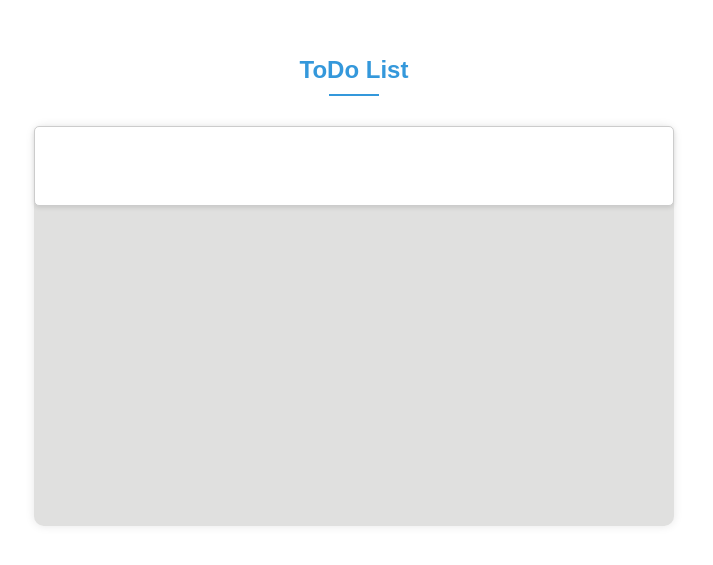
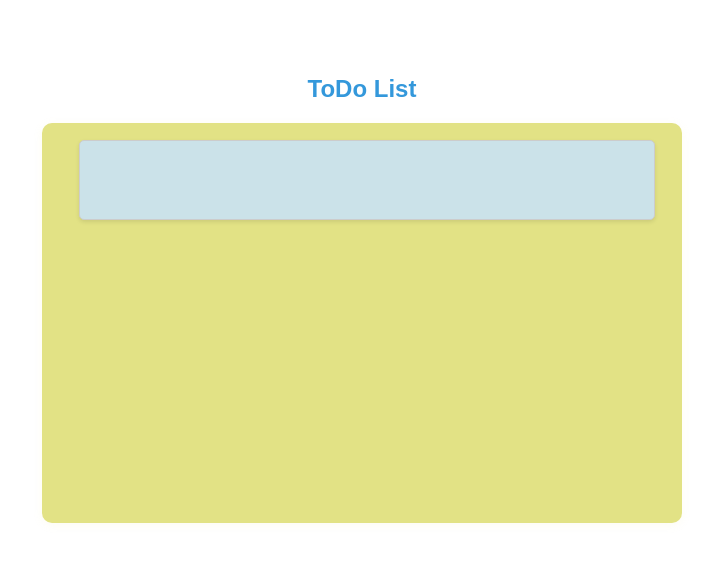
Before and after one commit to Ayushjaiswal2000/ToDo_List, a plain HTML site: page Index.html in a window 1280 px wide. Shown: the part 119-684 px from the top of the page, without its empty margins (286-999 px from the left). Drawn offline with Linux system fonts and the light colour scheme.

Commit message:
Change  Some Css

```diff
--- a/Index.css
+++ b/Index.css
@@ -1,8 +1,8 @@
 body {
+
     width: 100vw;
     height: 100vh;
     background-color: rgb(255, 255, 255);
-    margin: 0;
     display: flex;
     flex-direction: column;
     justify-content: center;
@@ -11,51 +11,39 @@ body {
 
 h2 {
     text-align: center;
-    color: #3498db; /* Header text color */
-    margin-bottom: 20px; /* Add some spacing at the bottom */
-    font-family: 'Arial', sans-serif; /* Optional: Specify font family */
+    color: #3498db;
+    margin-bottom: 20px;
+    font-family: 'Arial', sans-serif;
 }
 
-/* Optional: Add a bottom border for a decorative effect */
-h2::after {
-    content: "";
-    display: block;
-    width: 50px;
-    height: 2px;
-    background-color: #3498db; /* Border color */
-    margin: 10px auto; /* Center the border and add spacing */
-}
+
+
 
 .container {
-    background-color: #e0e0df;
+
+
+
+    background-color: #e2e285;
     width: 50%;
     height: 50%;
     transition: all 0.3s ease;
     border-radius: 10px;
-    box-shadow: 0 0 10px rgba(0, 0, 0, 0.1);
+    box-shadow: 0 2px 10px rgba(233, 228, 126, 0.1);
 }
 
-.container:hover
- {
-    background-color: #f6d492;
-        transform: scale(1.05);
-        border-color: #333;
-}
+
 
 #input {
-    width: 100%;
+    background-color: rgb(203, 226, 233);
+    width: 90%;
     height: 20%;
     padding: 10px;
-    box-sizing: border-box;
+    margin-top: 17px;
+    margin-left: 37px;
     border: 1px solid #ccc;
     border-radius: 5px;
     font-size: 1.5rem;
-    margin-bottom: 10px;
     transition: border-color 0.3s ease;
     box-shadow: 0 2px 4px rgba(0, 0, 0, 0.1);
-    outline: none;
+
 }
-
-#input:focus {
-    border-color: #3498db;
-}
```
